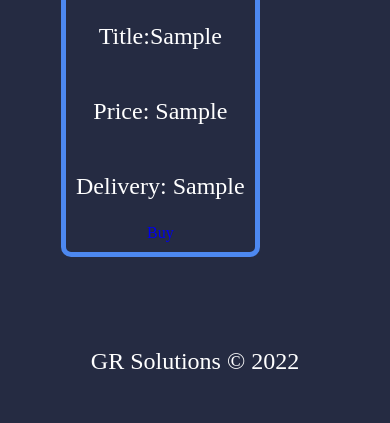
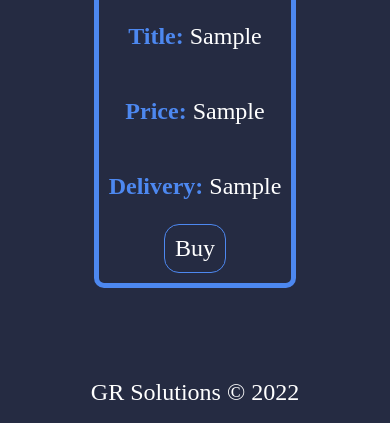
Before and after one commit to BenSisk/Teamwork-and-Professionalism, a Django app: template uniProject/uniProject/templates/crawler.html in a window 390 px wide. Shown: the part 695-1118 px from the top of the page. Before the commit the page ends 1064 px from the top, so only its background shows below. Run offline with Django 3.2, Linux system fonts and the light colour scheme; the template is opened without the code that fills it: most values are stand-ins (such as "Sample title", 1, 10 or a date in 2020).

Commit message:
finalise my crawler css and make it more responsive

```diff
--- /dev/null
+++ b/uniProject/uniProject/static/css/crawler.css
@@ -0,0 +1,19 @@
+#gridContainer {
+    display: grid;
+    grid:
+        "header nav" auto
+        "main main" auto
+        "footer footer" auto / 1fr 3fr;
+    grid-template-rows: auto auto auto;
+}
+
+@media only screen and (max-width: 1400px) {
+	#gridContainer {
+		display: grid;
+		grid:
+			"header" auto
+			"nav" auto
+			"main" auto
+			"footer" auto;
+		grid-template-rows: auto auto auto auto;
+}
--- a/uniProject/uniProject/static/css/styles.css
+++ b/uniProject/uniProject/static/css/styles.css
@@ -104,6 +104,7 @@ p, label {
 	display: block;
 	font-size: 1.5em;
 	color: #FFFFFF;
+	text-align: center;
 }
 
 #indexButtons {
@@ -121,17 +122,47 @@ footer {
 	padding-top: 52px;
 }
 
+
+#buy {
+	border-radius: 15px;
+	padding: 10px;
+	border: 1px solid #4D88F0;
+	color: white;
+	font-size: 24px;
+}
+
+#searchForm select {
+	text-align: center;
+}
+
+#buy:hover {
+	background: #4D88F0;
+}
+
 #results {
 	display: flex;
 	flex-wrap: wrap;
-	flex-direction: row wrap;
 	gap: 12px;
+	flex-direction: row;
+	justify-content: center;
 }
 
 #searchForm {
-	display: flex;
-	flex-flow: row;
+    display: flex;
+    flex-flow: row;
+    justify-content: center;
+    align-items: center;
+    gap: 25px;
 }
+
+#searchText h1 {
+	text-align: center;
+}
+
+#searchText h2 {
+    text-align: center;
+}
+
 h1, h2 {
 	color: #4D88F0;
 }
@@ -148,6 +179,10 @@ h1, h2 {
 	justify-content: center;
 
 	padding: 10px 10px 10px 10px;
+}
+
+#foundResults {
+	color: #4D88F0;
 }
 
 #resultsContainer > img {
@@ -203,12 +238,6 @@ h1, h2 {
 	position: absolute;
 	transform: translate(-50%, -50%);
 	align-items: center;
-}
-
-#searchForm > * {
-	display: flex;
-	flex-direction: row;
-	gap: 10px;
 }
 
 #searchForm label {
@@ -301,6 +330,7 @@ h1, h2 {
 		margin-top: unset;
 	}
 
+
         #navigationBar li:first-child {
 		margin-left: unset;
         }
@@ -322,4 +352,11 @@ h1, h2 {
 		text-align: center;
 	}
 
+	#searchForm {
+		display: flex;
+		flex-direction: column;
+		gap: 10px;
+		align-content: center;
+		align-items: center;
+	}
 }
--- a/uniProject/uniProject/templates/crawler.html
+++ b/uniProject/uniProject/templates/crawler.html
@@ -1,17 +1,19 @@
 {% extends "base.html" %}
 {% load static %}
+{%block style %}
+	<link rel="stylesheet" href="{% static 'css/crawler.css' %}">
+{%endblock%}
+
 {% block content %}
 	<main>
-		<div id="welcomeText">
+		<div id="searchText">
 			<h1> Price Search </h1>
 			{% if forms %}
-				<div id="searchForm">
-					<form method="post">
-						{% csrf_token %}
-						{{form.as_p}}
-						<input id="submitInput" type="submit" value="Submit">
-					</form>
-				</div>
+				<form id="searchForm" method="post">
+					{% csrf_token %}
+					{{form.as_p}}
+					<input id="submitInput" type="submit" value="Submit">
+				</form>
 			{% endif %}
 
 			{% if results %}
@@ -20,13 +22,13 @@
 				{% for result in results %}
 					<div id="resultsContainer">
 						<img id="resultsImg" src={{result.0}}>
-						<p>Title:{{ result.1 }}</p>
-						<p>Price: {{result.3}}</p>
-						<p>Delivery: {{result.4}}</p>
+						<p><b id="foundResults">Title:</b> {{ result.1 }}</p>
+						<p><b id="foundResults">Price:</b> {{result.3}}</p>
+						<p><b id="foundResults">Delivery:</b> {{result.4}}</p>
 						{% if volume %}
-							<p>Cost per cubic inch: &pound;{{result.6}}</p>
+							<p><b id="foundResults">Cost per cubic inch:</b> &pound;{{result.6}}</p>
 						{% endif %}
-						<a href={{result.5}}}>Buy</a>
+						<a id="buy" href={{result.5}}}>Buy</a>
 					</div>
 				{% endfor %}
 				</div>
```
